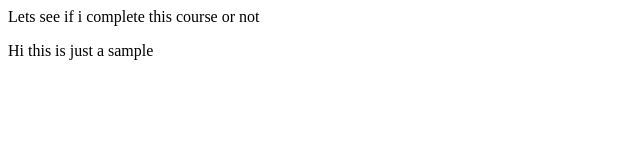
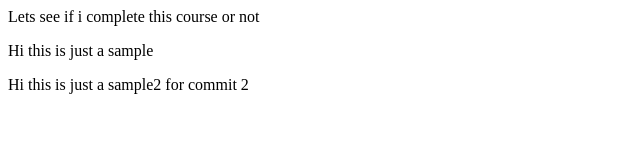
Before and after one commit to avalassai/git_tutorial, a website: page index.html in a window 1280 px wide. Shown: the whole page, without its empty margins (0-640 px from the left). Drawn offline with Linux system fonts and the light colour scheme.

Commit message:
auth 1 updated

```diff
--- a/index.html
+++ b/index.html
@@ -6,5 +6,6 @@
 </head>
 <div>
 <p>Hi this is just a sample</p>
+<p>Hi this is just a sample2 for commit 2</p>
 </div>
 </html>
```
